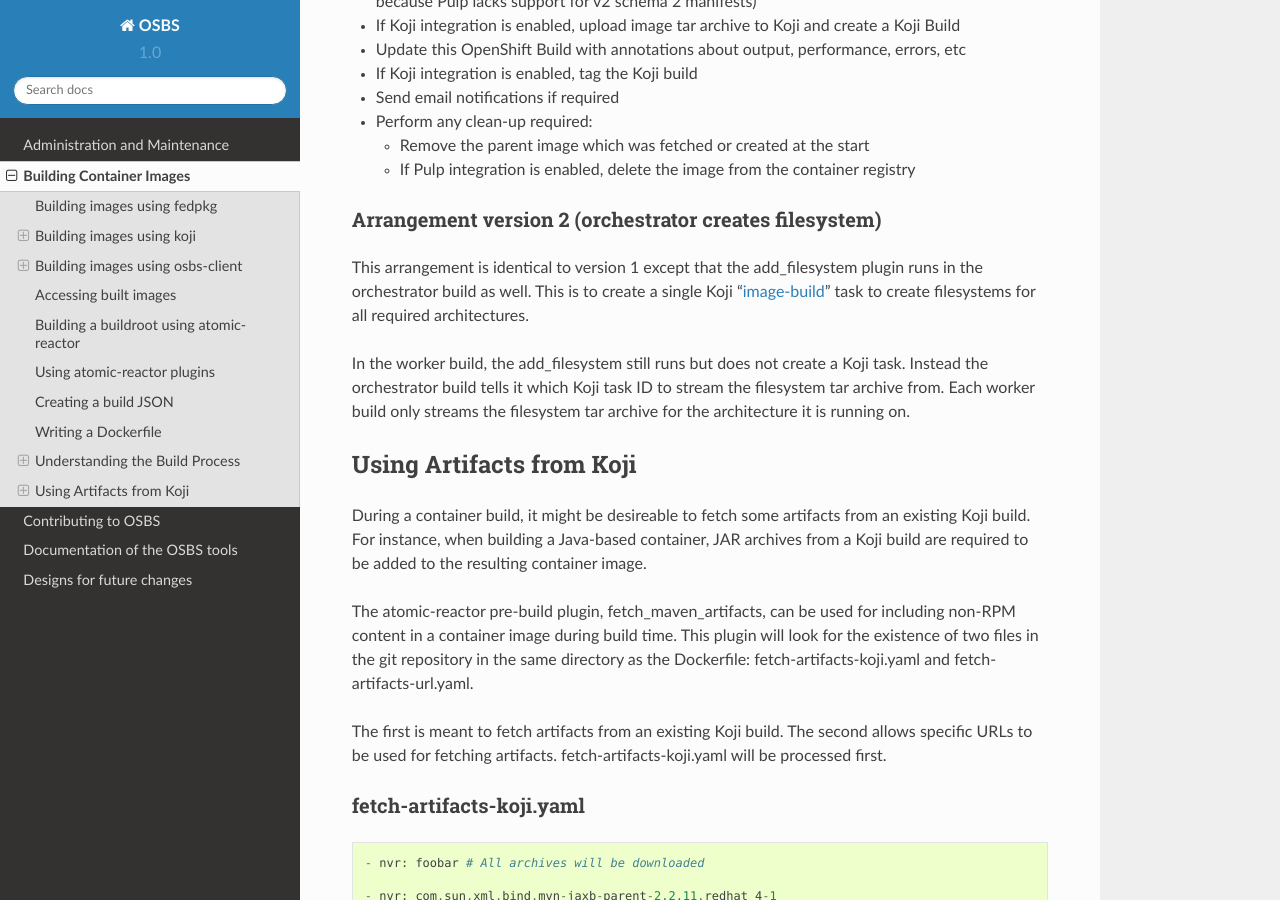
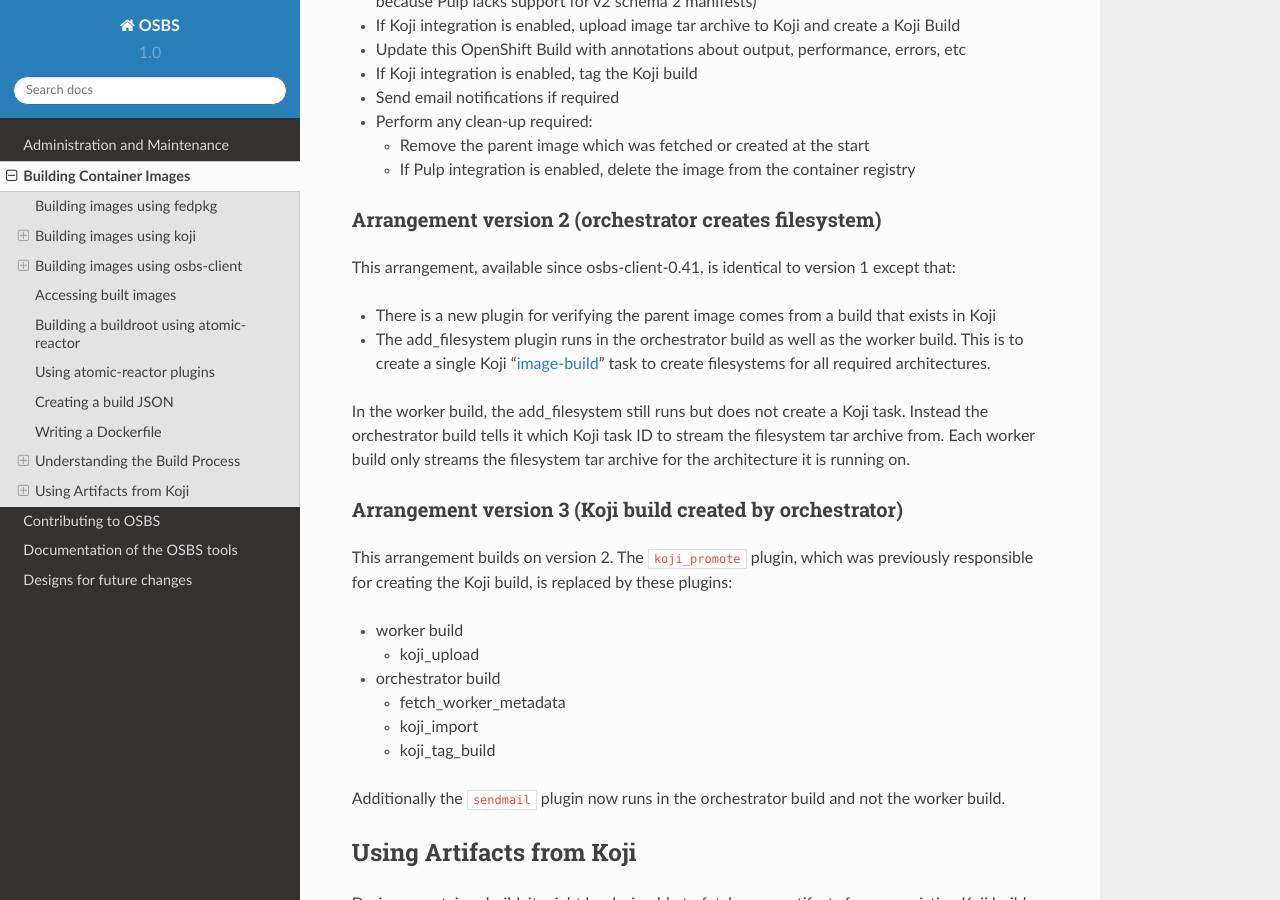
Before and after one commit to containerbuildsystem/osbs-docs, a Sphinx documentation site: the page built from docs/users.rst, in a window 1280 px wide and 900 px high, scrolled down 3666 px. Built offline with Sphinx 7.4.7 and the Read the Docs theme 2.0.0, drawn with Linux system fonts in a browser that asks for light colours; some of the changed text lies outside the part shown.

Commit message:
Describe arrangement version 3
Also include more detail about arrangement version 2

Signed-off-by: Tim Waugh <twaugh@redhat.com>

```diff
--- a/docs/users.rst
+++ b/docs/users.rst
@@ -243,10 +242,15 @@
 Arrangement version 2 (orchestrator creates filesystem)
 ~~~~~~~~~~~~~~~~~~~~~~~~~~~~~~~~~~~~~~~~~~~~~~~~~~~~~~~
 
-This arrangement is identical to version 1 except that the
-add_filesystem plugin runs in the orchestrator build as well. This is
-to create a single Koji "`image-build`_" task to create filesystems for
-all required architectures.
+This arrangement, available since osbs-client-0.41, is identical to
+version 1 except that:
+
+- There is a new plugin for verifying the parent image comes from a
+  build that exists in Koji
+
+- The add_filesystem plugin runs in the orchestrator build as well as
+  the worker build. This is to create a single Koji "`image-build`_"
+  task to create filesystems for all required architectures.
 
 .. _`image-build`: https://docs.pagure.org/koji/image_build/
 
@@ -255,6 +259,28 @@
 ID to stream the filesystem tar archive from. Each worker build only
 streams the filesystem tar archive for the architecture it is running
 on.
+
+Arrangement version 3 (Koji build created by orchestrator)
+~~~~~~~~~~~~~~~~~~~~~~~~~~~~~~~~~~~~~~~~~~~~~~~~~~~~~~~~~~
+
+This arrangement builds on version 2. The ``koji_promote`` plugin,
+which was previously responsible for creating the Koji build, is
+replaced by these plugins:
+
+- worker build
+
+  * koji_upload
+
+- orchestrator build
+
+  * fetch_worker_metadata
+
+  * koji_import
+
+  * koji_tag_build
+
+Additionally the ``sendmail`` plugin now runs in the orchestrator
+build and not the worker build.
 
 Using Artifacts from Koji
 -------------------------
```
Also changed, not shown: other parts of docs/users.rst (+1 -2 lines).
